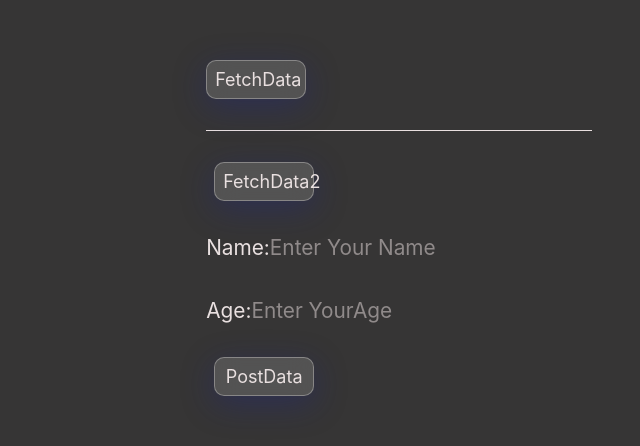
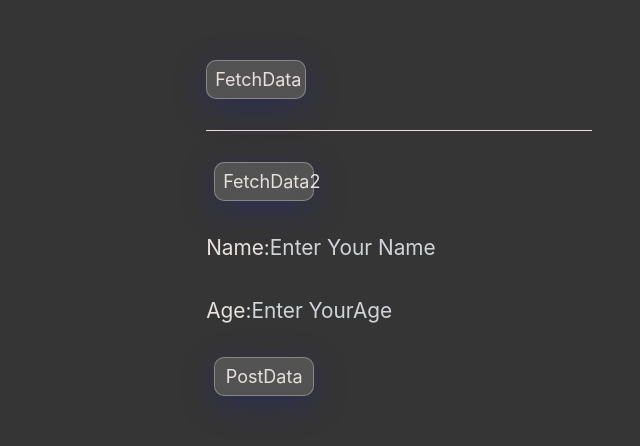
Before and after one commit to Sintu4613S/React_Proj, a React (Vite) app in the folder my_proj/: page / in a window 1280 px wide. Shown: the part 172-618 px from the top of the page, without its empty margins (241-881 px from the left). Built offline with nearby package versions, Linux system fonts and the light colour scheme.

Commit message:
Add styles for input and placeholder in App.css

```diff
--- a/my_proj/src/App.css
+++ b/my_proj/src/App.css
@@ -6,6 +6,15 @@ body {
   color: rgb(233, 224, 224);
   height: 100vh;
   font-size: clamp(1.25rem, 1vw + 0.5rem, 1.5rem);
+}
+
+input {
+  color: white;
+}
+
+input::placeholder {
+  color: #d1d5db;
+  opacity: 1;
 }
 
 .btn {
```
